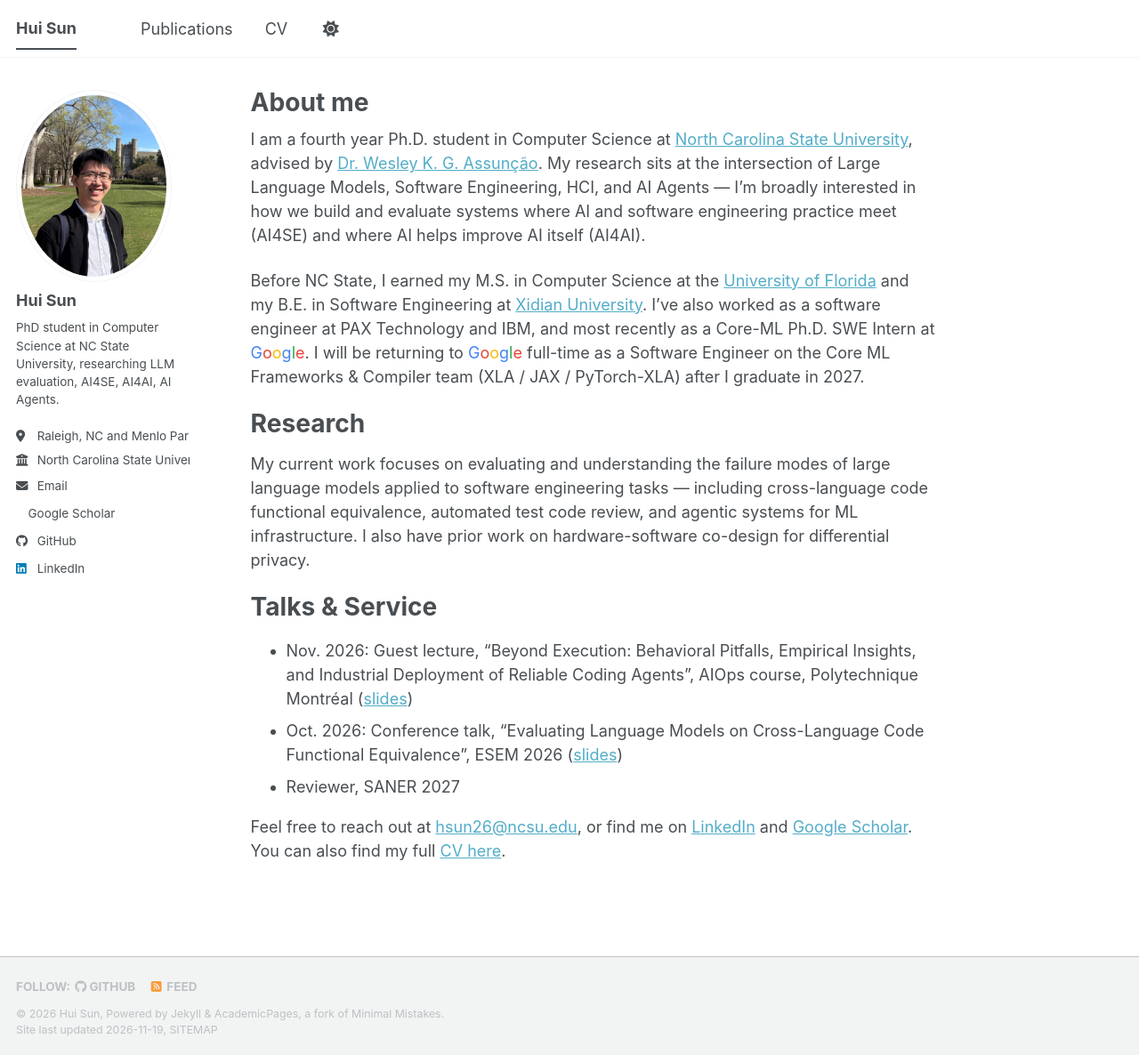
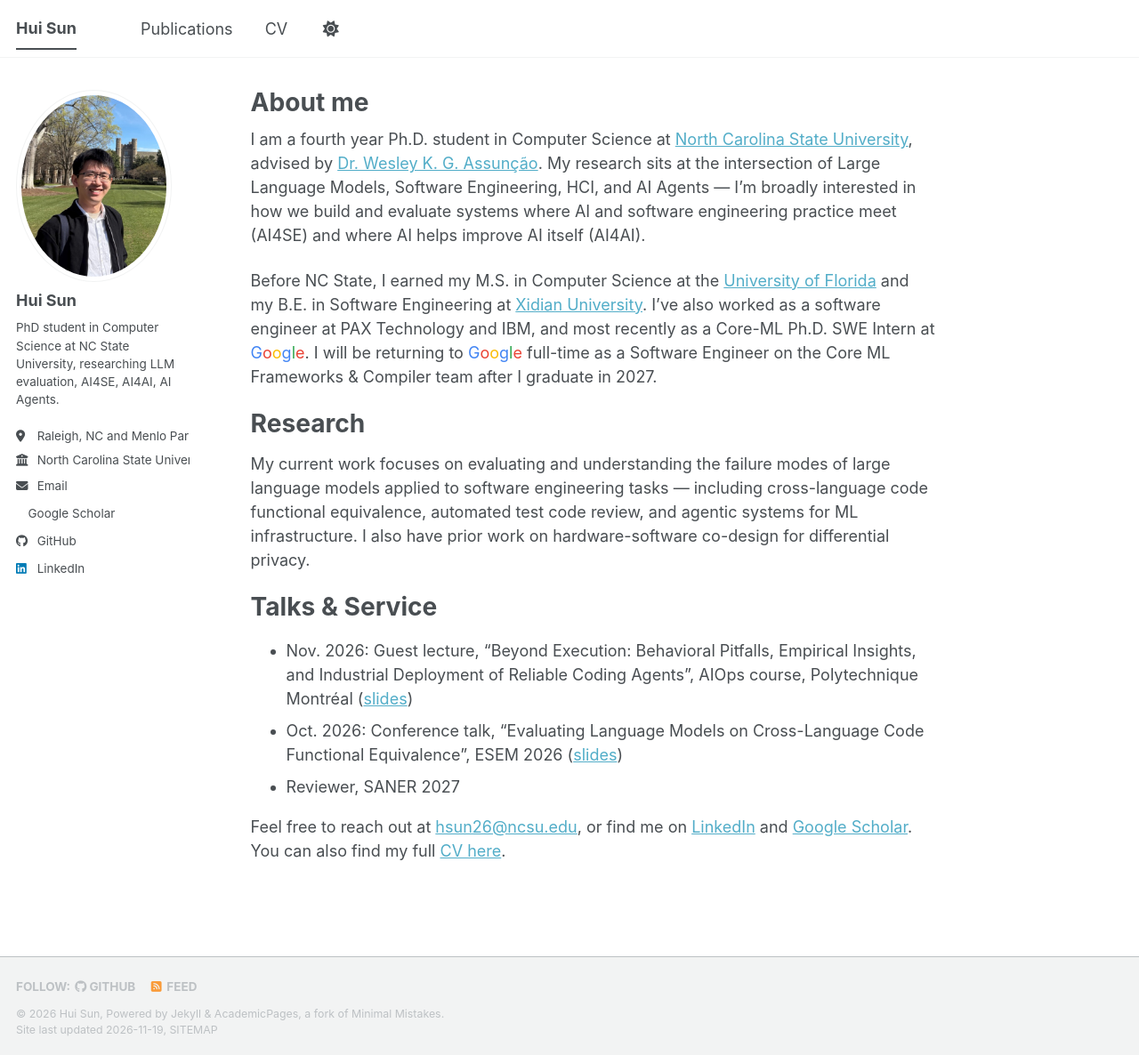
Before and after one commit to Sunhui26yeah/Sunhui26yeah.github.io, a Jekyll site: the page built from _pages/about.md, in a window 1280 px wide and 1186 px high. Shown: the whole window at 89% size. Built offline with Jekyll 4.4.1, drawn with Linux system fonts in a browser that asks for light colours; a style sheet for code colours, icons or effects is not loaded.

Commit message:
Remove stack list from Google team sentence on About page
Co-Authored-By: Claude Opus 5.5 <noreply@anthropic.com>

```diff
--- a/_pages/about.md
+++ b/_pages/about.md
@@ -9,7 +9,7 @@ redirect_from:
 
 I am a fourth year Ph.D. student in Computer Science at [North Carolina State University](https://www.ncsu.edu/), advised by [Dr. Wesley K. G. Assunção](https://wesleyklewerton.github.io). My research sits at the intersection of Large Language Models, Software Engineering, HCI, and AI Agents — I'm broadly interested in how we build and evaluate systems where AI and software engineering practice meet (AI4SE) and where AI helps improve AI itself (AI4AI).
 
-Before NC State, I earned my M.S. in Computer Science at the [University of Florida](https://www.ufl.edu/) and my B.E. in Software Engineering at [Xidian University](https://en.xidian.edu.cn/). I've also worked as a software engineer at PAX Technology and IBM, and most recently as a Core-ML Ph.D. SWE Intern at {% include google-colored.html %}. I will be returning to {% include google-colored.html %} full-time as a Software Engineer on the Core ML Frameworks & Compiler team (XLA / JAX / PyTorch-XLA) after I graduate in 2027.
+Before NC State, I earned my M.S. in Computer Science at the [University of Florida](https://www.ufl.edu/) and my B.E. in Software Engineering at [Xidian University](https://en.xidian.edu.cn/). I've also worked as a software engineer at PAX Technology and IBM, and most recently as a Core-ML Ph.D. SWE Intern at {% include google-colored.html %}. I will be returning to {% include google-colored.html %} full-time as a Software Engineer on the Core ML Frameworks & Compiler team after I graduate in 2027.
 
 Research
 ======
```
